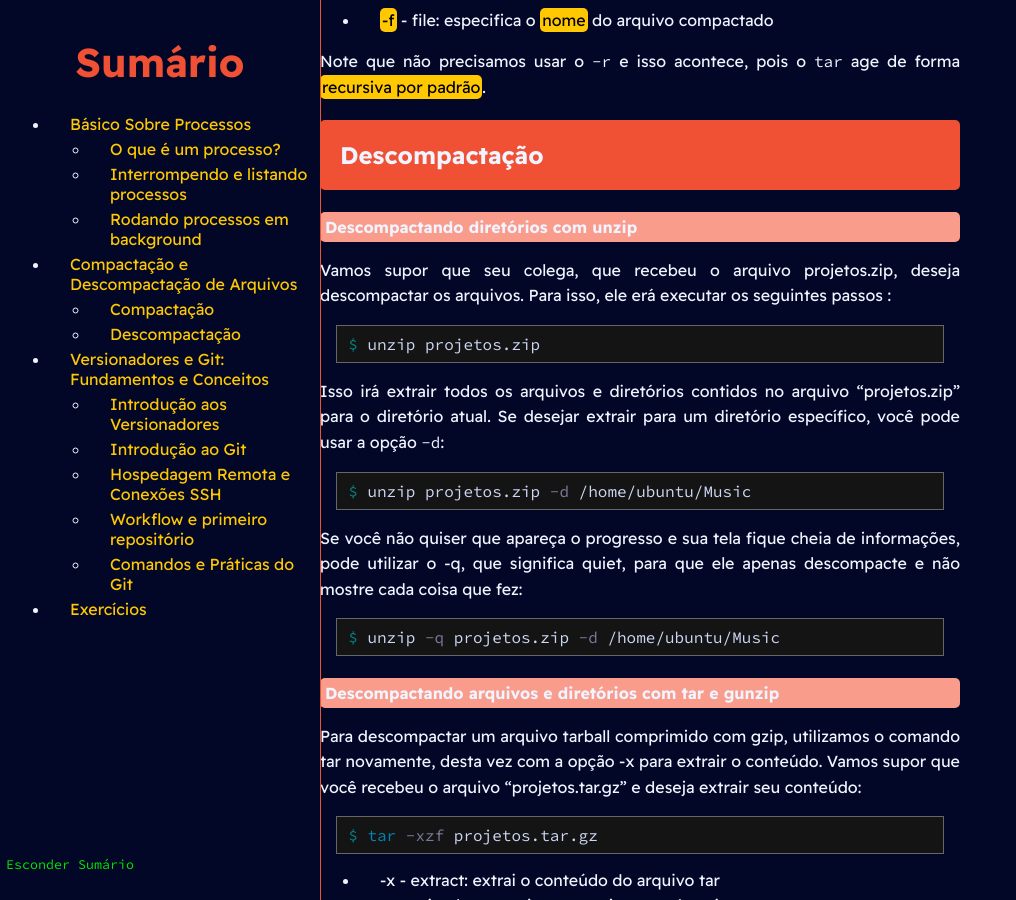
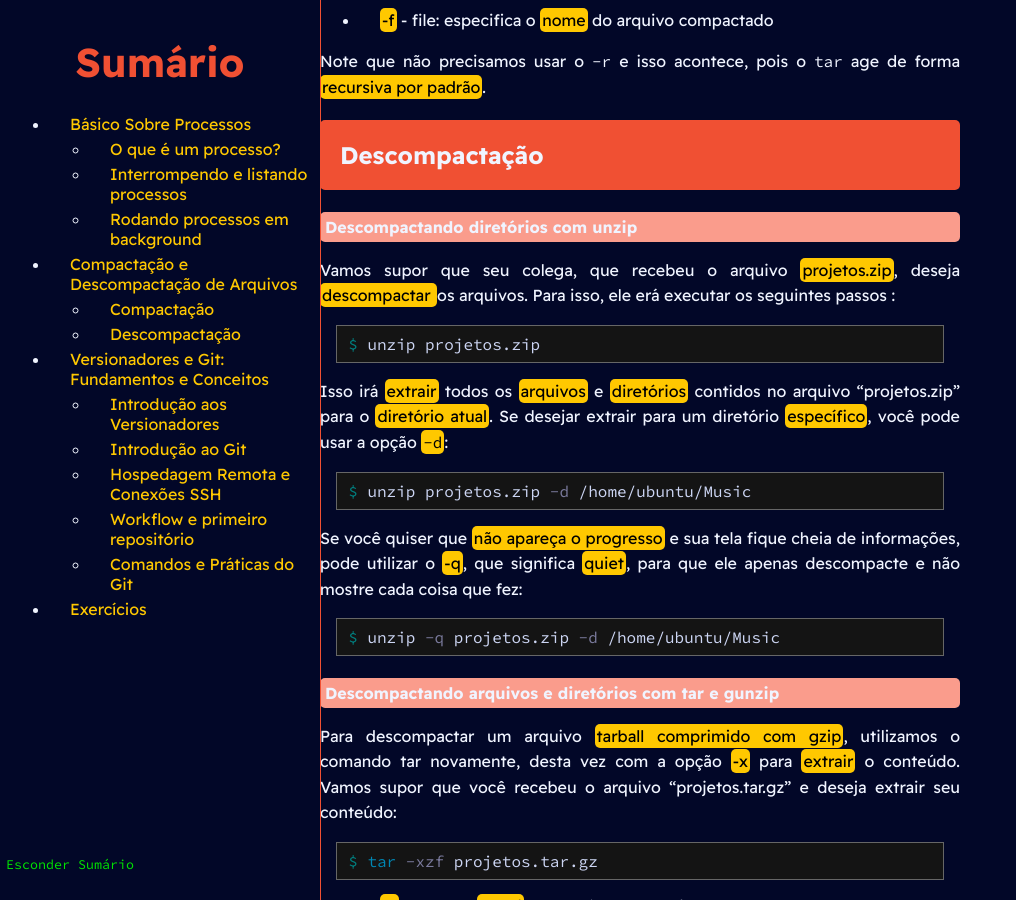
Before and after one commit to PETCC-UFRN/minicurso-linux-git, a Jekyll site: the page built from terceiroDia.md, in a window 1280 px wide and 900 px high, scrolled down 11071 px. Shown: the whole window, without its empty margins (0-1016 px from the left). Built offline with Jekyll 4.4.1, drawn with Linux system fonts in a browser that asks for light colours; some of the changed text lies outside the part shown.

Commit message:
Marcação das palavras principais do conteúdo descompactação

````diff
--- a/terceiroDia.md
+++ b/terceiroDia.md
@@ -427,18 +427,18 @@ Note que não precisamos usar o `-r` e isso acontece, pois o `tar` age de forma
 
 #### Descompactando diretórios com unzip
 
-Vamos supor que seu colega, que recebeu o arquivo projetos.zip, deseja descompactar os arquivos. Para isso, ele erá executar os seguintes passos :
+Vamos supor que seu colega, que recebeu o arquivo <span class="destaque">projetos.zip</span>, deseja <span class="destaque">descompactar </span>os arquivos. Para isso, ele erá executar os seguintes passos :
 
 ```shell
 $ unzip projetos.zip
 ```
-Isso irá extrair todos os arquivos e diretórios contidos no arquivo "projetos.zip" para o diretório atual. Se desejar extrair para um diretório específico, você pode usar a opção `-d`:
+Isso irá <span class="destaque">extrair</span> todos os <span class="destaque">arquivos</span> e <span class="destaque">diretórios</span> contidos no arquivo "projetos.zip" para o <span class="destaque">diretório atual</span>. Se desejar extrair para um diretório <span class="destaque">específico</span>, você pode usar a opção <span class="destaque">`-d`</span>:
 
 ```shell
 $ unzip projetos.zip -d /home/ubuntu/Music
 ```
 
-Se você não quiser que apareça o progresso e sua tela fique cheia de informações, pode utilizar o -q, que significa quiet, para que ele apenas descompacte e não mostre cada coisa que fez:
+Se você quiser que <span class="destaque">não apareça o progresso</span> e sua tela fique cheia de informações, pode utilizar o <span class="destaque">-q</span>, que significa <span class="destaque">quiet</span>, para que ele apenas descompacte e não mostre cada coisa que fez:
 
 ```shell
 $ unzip -q projetos.zip -d /home/ubuntu/Music
@@ -446,15 +446,15 @@ $ unzip -q projetos.zip -d /home/ubuntu/Music
 
 #### Descompactando arquivos e diretórios com tar e gunzip
 
-Para descompactar um arquivo tarball comprimido com gzip, utilizamos o comando tar novamente, desta vez com a opção -x para extrair o conteúdo. Vamos supor que você recebeu o arquivo "projetos.tar.gz" e deseja extrair seu conteúdo:
+Para descompactar um arquivo <span class="destaque">tarball comprimido com gzip</span>, utilizamos o comando tar novamente, desta vez com a opção <span class="destaque">-x</span> para <span class="destaque">extrair</span> o conteúdo. Vamos supor que você recebeu o arquivo "projetos.tar.gz" e deseja extrair seu conteúdo:
 
 ```shell
 $ tar -xzf projetos.tar.gz
 ```
 
-- -x - extract: extrai o conteúdo do arquivo tar
-- -z - gzip: descomprime o arquivo usando gzip
-- -f - file: especifica o nome do arquivo tar
+- <span class="destaque">-x</span> - extract: <span class="destaque">extrai</span> o conteúdo do arquivo tar
+- <span class="destaque">-z</span> - gzip: <span class="destaque">descomprime</span> o arquivo usando gzip
+- <span class="destaque">-f</span> - file: especifica o <span class="destaque">nome</span> do arquivo tar
 
 ## Versionadores e Git: Fundamentos e Conceitos
 
````
